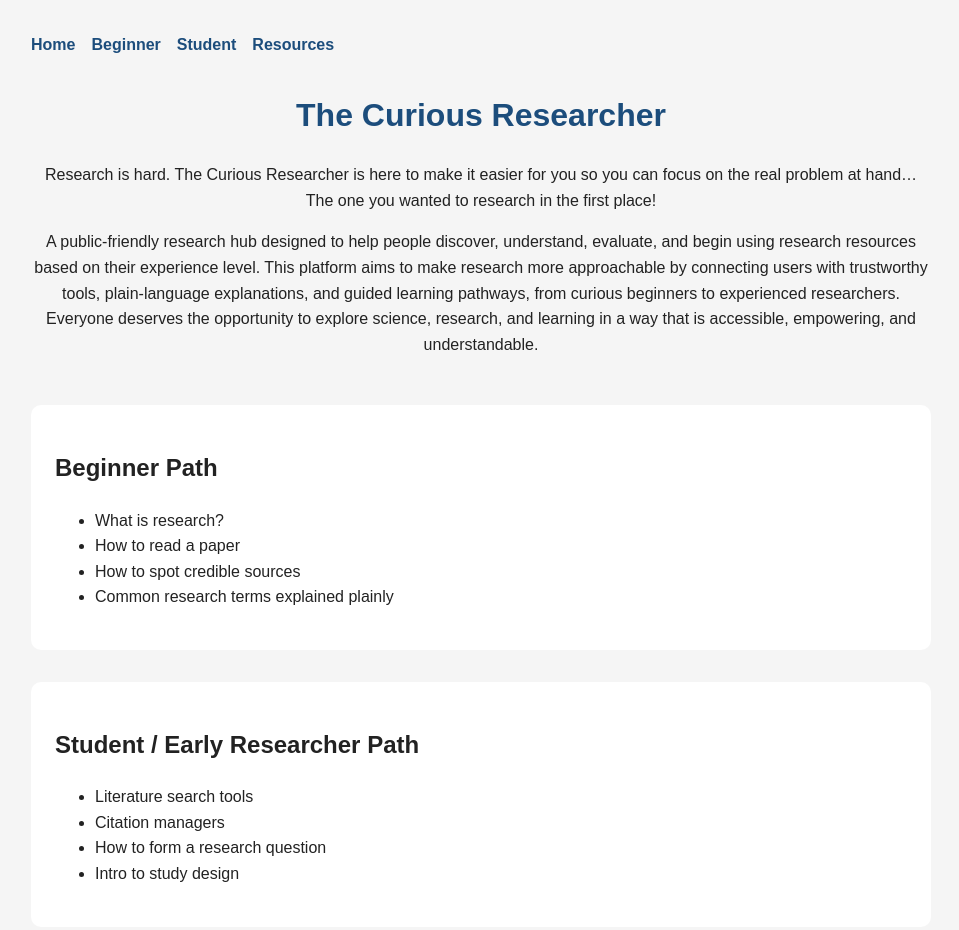
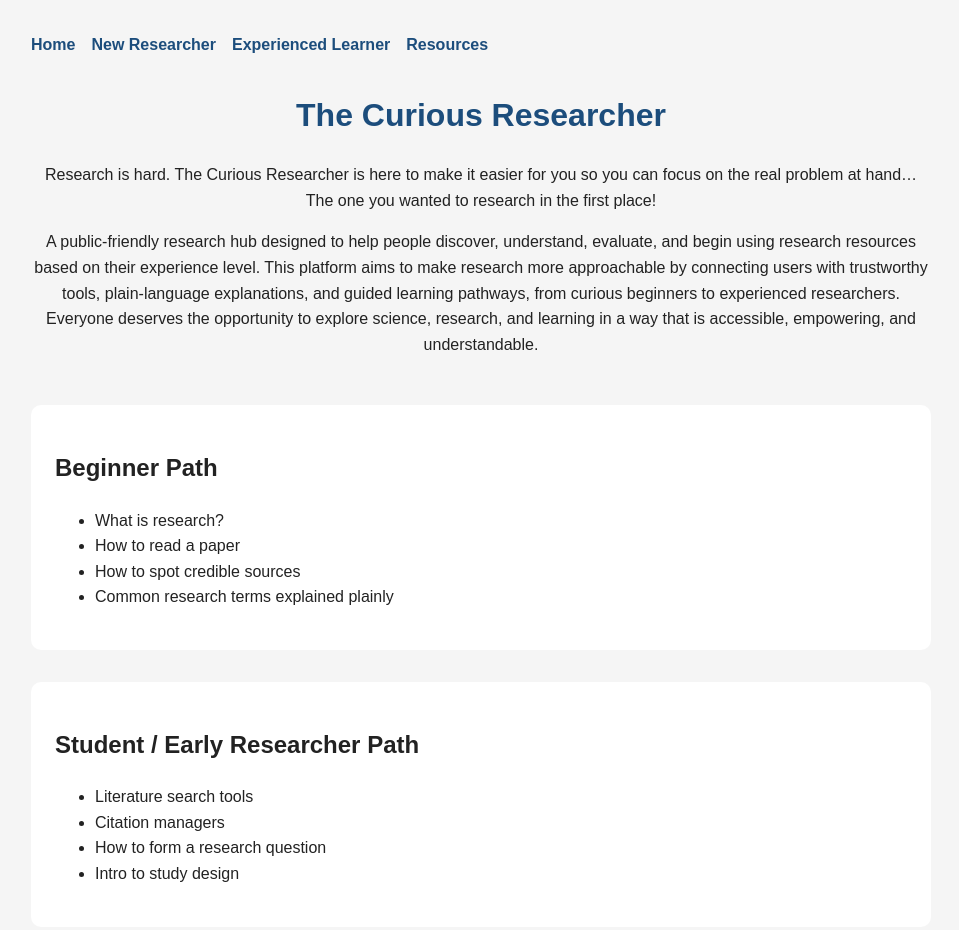
Before and after one commit to chelseadoop/the-curious-researcher, a plain HTML site: page index.html in a window 1280 px wide. Shown: the whole page, without its empty margins (159-1118 px from the left). Drawn offline with Linux system fonts and the light colour scheme.

Commit message:
Update index.html
Edit Navigation Menu

```diff
--- a/index.html
+++ b/index.html
@@ -9,8 +9,8 @@
 <body>
 <nav>
     <a href="index.html">Home</a>
-    <a href="beginner.html">Beginner</a>
-    <a href="student.html">Student</a>
+    <a href="beginner.html">New Researcher</a>
+    <a href="student.html">Experienced Learner</a>
     <a href="resources.html">Resources</a>
 </nav>
 
```
